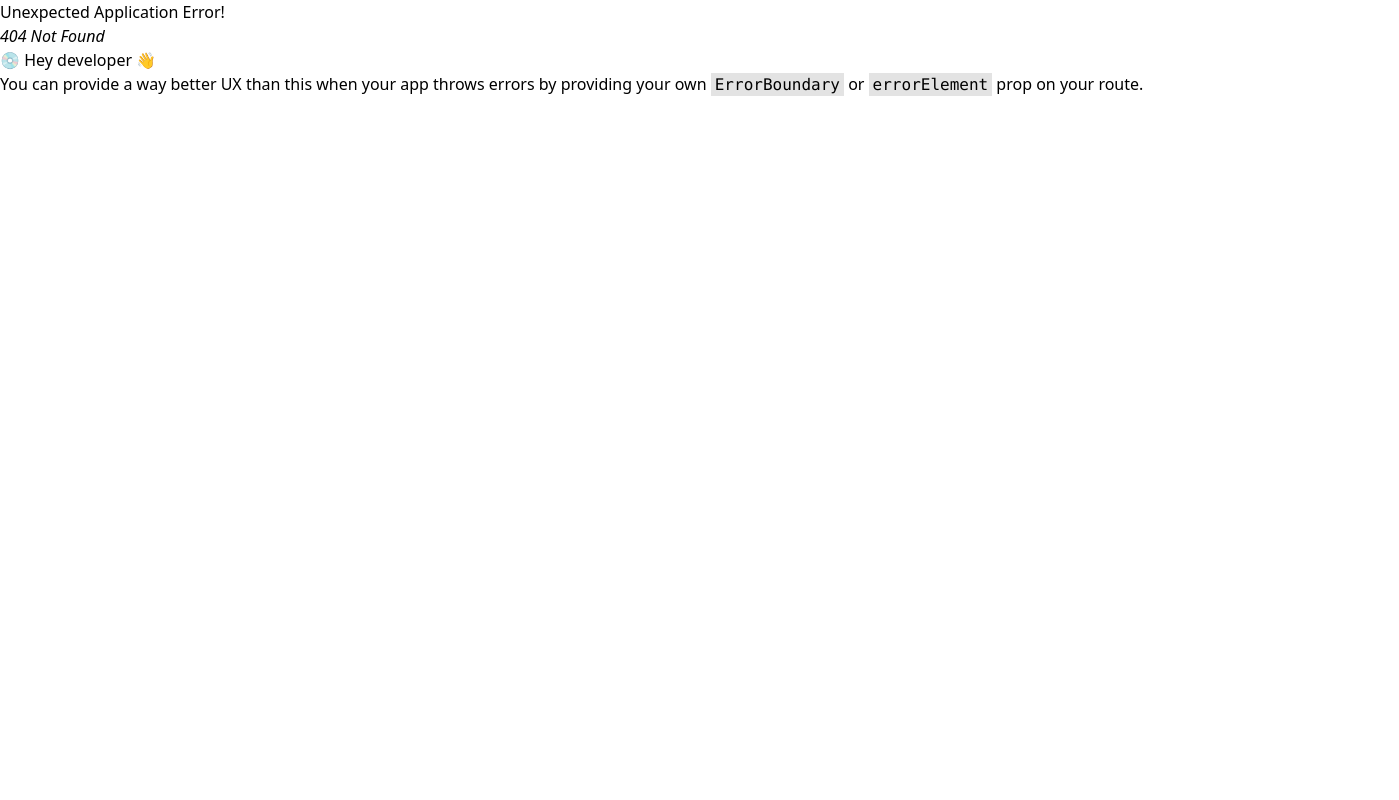
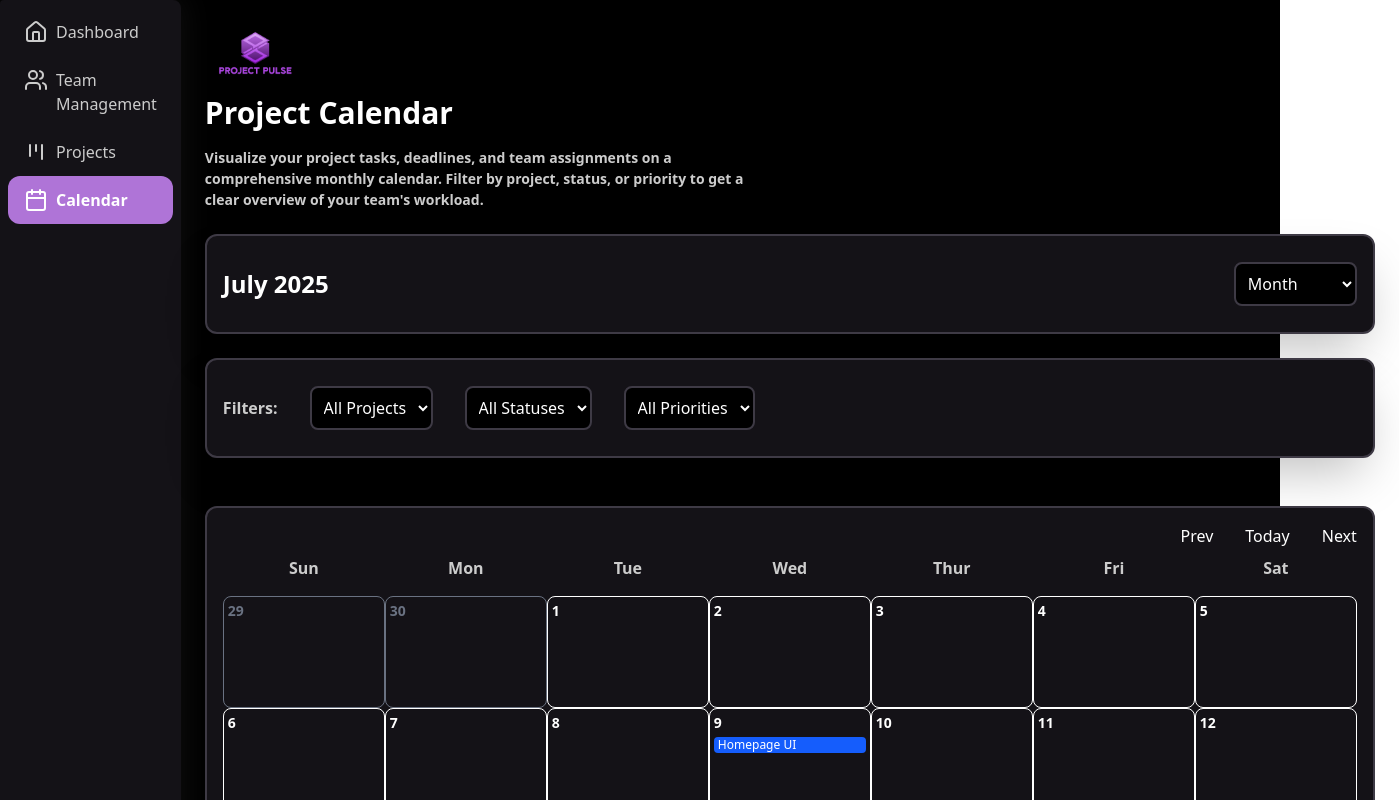
Before and after one commit to Deztini/Kanban-board, a React (Vite) app: page /projectpulse/calendar in a window 1280 px wide. Before the commit this address had no page. Shown: the top 800 px of the page, 1399 px wide, since content can reach past the window. Built offline with nearby package versions, Linux system fonts and the light colour scheme.

Commit message:
Implemented the layout of calendar page

```diff
--- a/package.json
+++ b/package.json
@@ -11,8 +11,10 @@
   },
   "dependencies": {
     "@tailwindcss/vite": "^4.1.10",
+    "dayjs": "^1.11.13",
     "lucide-react": "^0.522.0",
     "react": "^19.1.0",
+    "react-calendar": "^6.0.0",
     "react-dom": "^19.1.0",
     "react-router-dom": "^7.7.0",
     "react-toastify": "^11.0.5",
--- /dev/null
+++ b/src/components/CalendarView.tsx
@@ -0,0 +1,100 @@
+import dayjs from "dayjs";
+import { useState, type FC } from "react";
+
+type Task = {
+  id: string;
+  title: string;
+  date: string; // ISO format: "2025-07-25"
+  projectId: string;
+  status: string;
+  priority: string;
+};
+
+type Project = {
+  id: string;
+  name: string;
+};
+
+interface CalendarViewProps {
+  tasks: Task[];
+  projects: Project[];
+}
+
+const CalendarView: FC<CalendarViewProps> = ({ tasks, projects }) => {
+  const [currentMonth, setCurrentMonth] = useState(dayjs());
+  const startOfMonth = currentMonth.startOf("month").startOf("week");
+  const endOfMonth = currentMonth.endOf("month").endOf("week");
+
+  const calendarDays = [];
+  let day = startOfMonth;
+
+  while (day.isBefore(endOfMonth, "day")) {
+    calendarDays.push(day);
+    day = day.add(1, "day");
+  }
+  return (
+    <div className="bg-[#141217] border-[#3E3A45] border-2 border-solid p-4 rounded-xl text-white mt-12">
+      <div className="flex justify-end items-center">
+        {/* <h2 className="text-xl font-bold">
+          Project Calendar - {currentMonth.format("MMMM YYYY")}
+        </h2> */}
+        <div className="space-x-8">
+          <button
+            onClick={() => setCurrentMonth(currentMonth.subtract(1, "month"))}
+            className="cursor-pointer"
+          >
+            Prev
+          </button>
+          <button
+            onClick={() => setCurrentMonth(dayjs())}
+            className="cursor-pointer"
+          >
+            Today
+          </button>
+          <button
+            onClick={() => setCurrentMonth(currentMonth.add(1, "month"))}
+            className="cursor-pointer"
+          >
+            Next
+          </button>
+        </div>
+      </div>
+
+      <div className="grid grid-cols-7">
+        {["Sun", "Mon", "Tue", "Wed", "Thur", "Fri", "Sat"].map((d) => (
+          <div key={d} className="font-semibold text-center text-[#ccc] mb-4 mt-2">
+            {d}
+          </div>
+        ))}
+
+        {calendarDays.map((date) => {
+          const dailyTasks = tasks.filter((task) =>
+            dayjs(task.date).isSame(date, "day")
+          );
+
+          return (
+            <div
+              key={date.toString()}
+              className={`h-28 border p-1 rounded-lg ${
+                date.month() !== currentMonth.month() ? "text-gray-500" : ""
+              }`}
+            >
+              <div className="text-sm font-bold">{date.date()}</div>
+              {dailyTasks.map((task) => (
+                <div
+                  key={task.id}
+                  className="mt-1 text-xs bg-blue-600 rounded px-1 truncate"
+                  title={task.title}
+                >
+                  {task.title}
+                </div>
+              ))}
+            </div>
+          );
+        })}
+      </div>
+    </div>
+  );
+};
+
+export default CalendarView;
--- a/src/components/Layout/Sidebar.tsx
+++ b/src/components/Layout/Sidebar.tsx
@@ -1,4 +1,4 @@
-import { Home, Kanban, Users } from "lucide-react";
+import { Calendar, Home, Kanban, Users } from "lucide-react";
 import type { FC } from "react";
 import { NavLink } from "react-router-dom";
 
@@ -7,6 +7,7 @@ const Sidebar: FC = () => {
     { path: "/projectpulse/dashboard", label: "Dashboard", icon: Home },
     { path: "/projectpulse/teams", label: "Team Management", icon: Users },
     { path: "/projectpulse/projects", label: "Projects", icon: Kanban },
+    { path: "/projectpulse/calendar", label: "Calendar", icon: Calendar },
   ];
 
   return (
--- /dev/null
+++ b/src/pages/Calendar.tsx
@@ -0,0 +1,90 @@
+import type { FC } from "react";
+import CalendarView from "../components/CalendarView";
+
+// Example project list
+export const projectsData = [
+  { id: "p1", name: "Marketing Website" },
+  { id: "p2", name: "Mobile App Redesign" },
+  { id: "p3", name: "Internal Dashboard" },
+];
+
+// Example tasks list
+export const tasksData = [
+  {
+    id: "t1",
+    title: "Homepage UI",
+    date: "2025-07-09",
+    projectId: "p1",
+    status: "On Hold",
+    priority: "High",
+  },
+  {
+    id: "t2",
+    title: "Set up API",
+    date: "2025-07-16",
+    projectId: "p3",
+    status: "Completed",
+    priority: "Medium",
+  },
+];
+
+const CalendarPage: FC = () => {
+  return (
+    <div>
+      <h1 className="text-white text-3xl font-bold mb-2 ">Project Calendar</h1>
+      <p className="text-[#Ccc] font-semibold text-[14px] max-w-140 break-words mb-4 mt-4">
+        Visualize your project tasks, deadlines, and team assignments on a
+        comprehensive monthly calendar. Filter by project, status, or priority
+        to get a clear overview of your team's workload.
+      </p>
+
+      <div className="bg-[#141217] border-[#3E3A45] border-2 border-solid shadow-2xl w-[1170px] h-[100px] px-4 py-4 rounded-xl mt-6 flex items-center justify-between">
+        <div>
+          <h1 className="text-white text-2xl font-bold">July 2025</h1>
+        </div>
+
+        <select className="text-white bg-black border-2 border-solid border-[#3E3A45] px-2 py-2 rounded-[8px] active:outline-none focus:outline-none focus:border-[#8b5cf6]">
+          <option>Month</option>
+          <option>January</option>
+          <option>February</option>
+          <option>March</option>
+          <option>April</option>
+          <option>May</option>
+          <option>June</option>
+          <option>July</option>
+          <option>January</option>
+          <option>August</option>
+          <option>September</option>
+          <option>October</option>
+          <option>November</option>
+        </select>
+      </div>
+
+      <div className="bg-[#141217] border-[#3E3A45] border-2 border-solid shadow-2xl w-[1170px] h-[100px] px-4 py-4 rounded-xl mt-6 flex items-center gap-8">
+        <h1 className="text-[#ccc] font-semibold">Filters:</h1>
+
+        <select className="text-white bg-black border-2 border-solid border-[#3E3A45] px-2 py-2 rounded-[8px] active:outline-none focus:outline-none focus:border-[#8b5cf6]">
+          <option>All Projects</option>
+        </select>
+
+        <select className="text-white bg-black border-2 border-solid border-[#3E3A45] px-2 py-2 rounded-[8px] active:outline-none focus:outline-none focus:border-[#8b5cf6]">
+          <option>All Statuses</option>
+          <option>Active</option>
+          <option>Completed</option>
+          <option>On Hold</option>
+        </select>
+
+        <select className="text-white bg-black border-2 border-solid border-[#3E3A45] px-2 py-2 rounded-[8px] active:outline-none focus:outline-none focus:border-[#8b5cf6]">
+          <option>All Priorities</option>
+          <option>High</option>
+          <option>Medium</option>
+          <option>Low</option>
+        </select>
+      </div>
+
+      <CalendarView tasks={tasksData} projects={projectsData} />
+    </div>
+  );
+};
+
+export default CalendarPage;
```
Also changed, not shown: src/App.tsx (+6 -1 lines), 1 other file (tests, documents, lock files or other folders).
